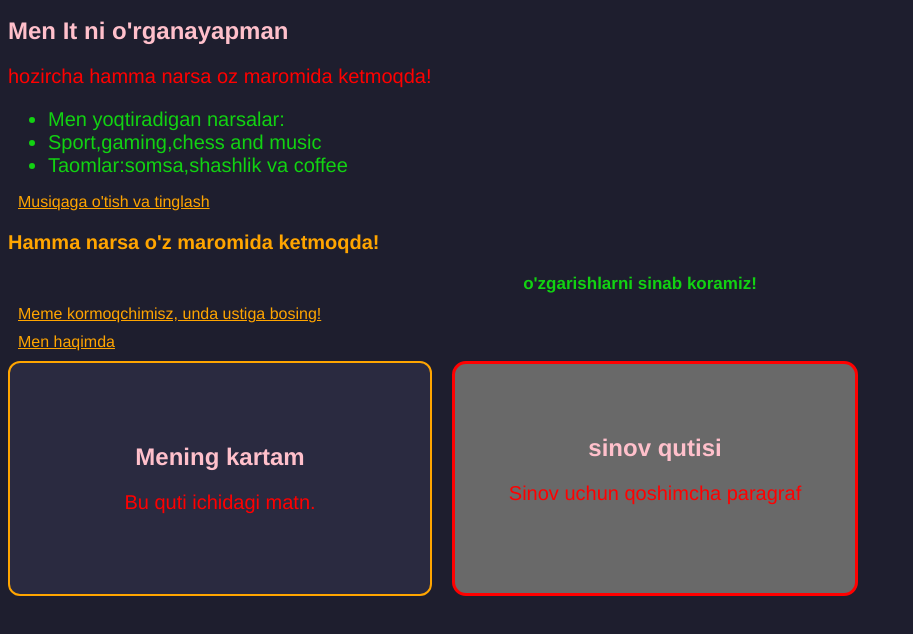
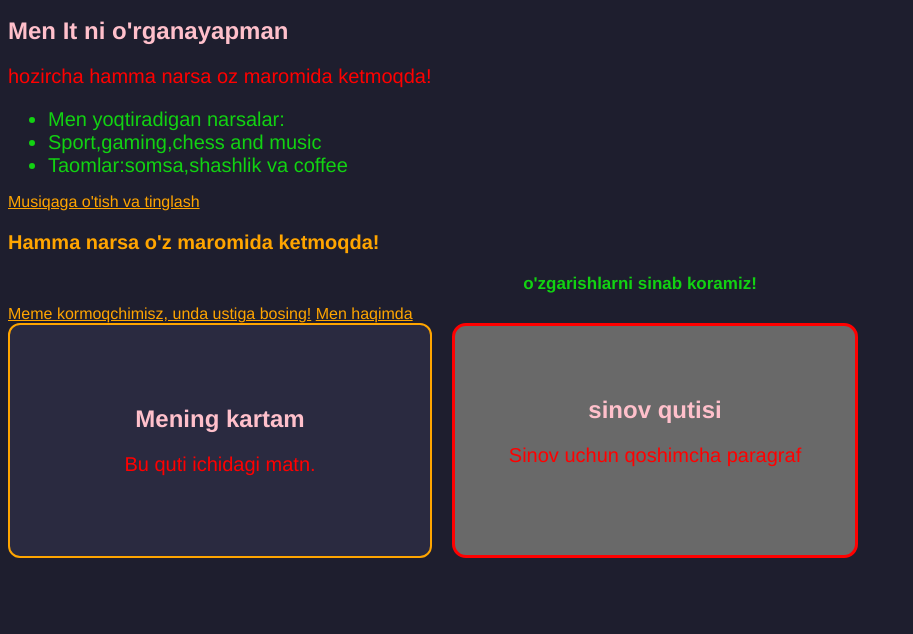
Before and after one commit to bekiportfolio/my-first-site, a plain HTML site: page index.html in a window 1280 px wide. Shown: the part 106-740 px from the top of the page, without its empty margins (0-913 px from the left). Drawn offline with Linux system fonts and the light colour scheme.

Commit message:
xato tuzatildi

```diff
--- a/style.css
+++ b/style.css
@@ -74,16 +74,11 @@
             flex-wrap: wrap;
             gap: 20px;
         }
-        @media (max-width: 600px){
+        @media (max-width: 600px) {
             .body{
                 background-color: lightyellow;
             }
             .cards{
                 width: 100%;
             }
-
         }
-   a {
-    display: block;
-    margin: 10px;
-   }
```
